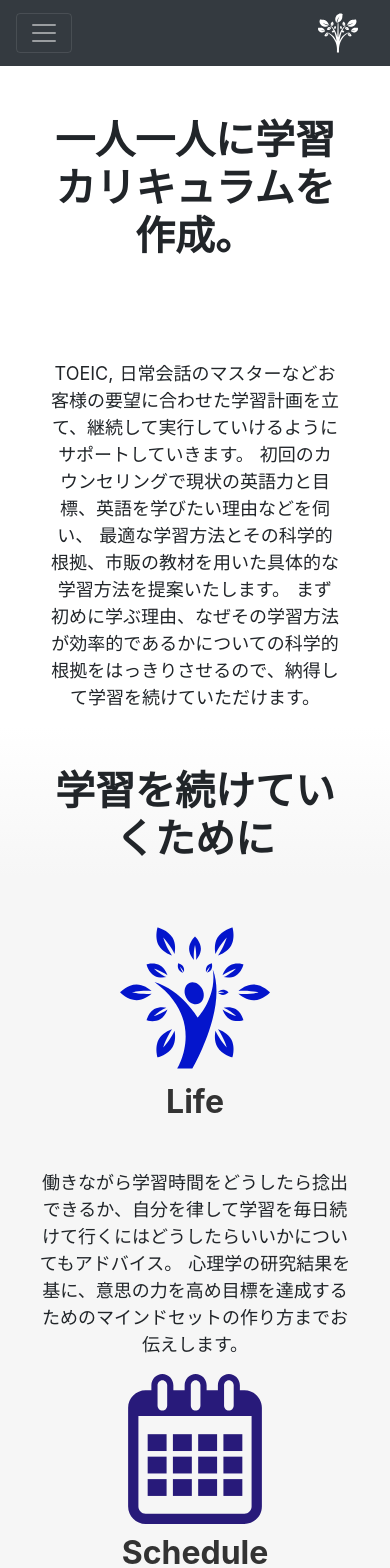
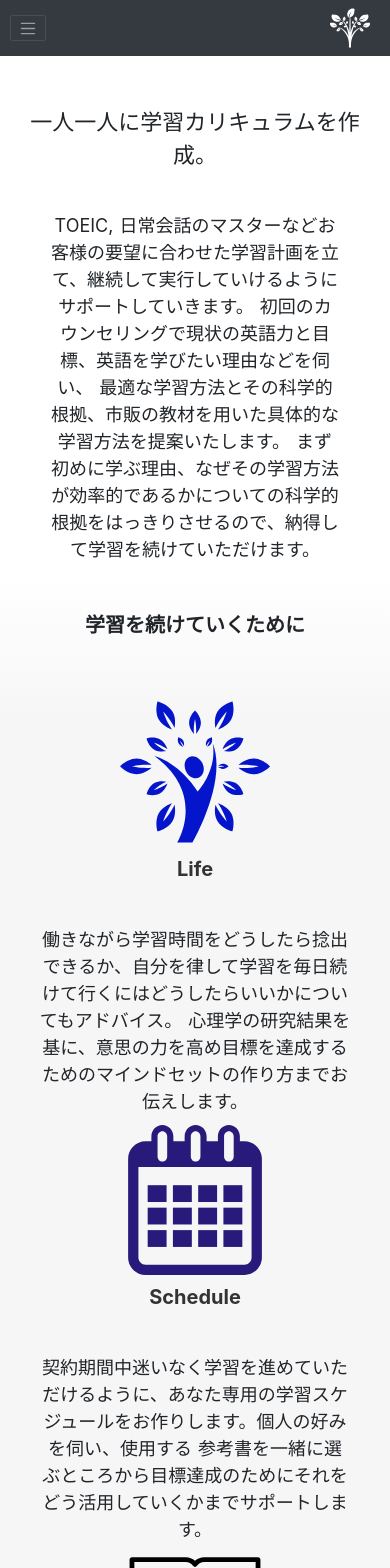
Before and after one commit to masalennon/myEnglish, a Nuxt app: page /content in a window 390 px wide. Shown: the top 1568 px of the page. Built offline with nearby package versions, Linux system fonts and the light colour scheme.

Commit message:
changed to scss, adjusting font-size so that it will look nice on both smartphone and pc

```diff
--- a/layouts/default.vue
+++ b/layouts/default.vue
@@ -34,7 +34,7 @@
 <style lang="scss">
 
 html {
-  font-size: 16px;
+  font-size: 62.5%;
   word-spacing: 1px;
   -ms-text-size-adjust: 100%;
   -webkit-text-size-adjust: 100%;
@@ -55,6 +55,7 @@ p {
 
 h1 {
   text-align: center;
+  font-size: 2rem !important;
 }
 
 body {
@@ -69,8 +70,8 @@ article .life-advice {
 .container {
   max-width: 100%;
   text-align: center;
-  padding-left: 0px;
-  padding-right: 0px;
+  padding-left: 0px !important;
+  padding-right: 0px !important;
   padding-top: 50px;
   overflow-x: hidden;
 }
--- a/nuxt.config.js
+++ b/nuxt.config.js
@@ -47,10 +47,10 @@ module.exports = {
 	'bootstrap-vue/nuxt',
   ],
   css: [
-	'@/src/assets/scss/app.scss'
+    // SCSS file in the project
+	'@/src/assets/scss/app.scss',
+    // CSS file in the project
 	// Load a Node.js module directly (here it's a Sass file)
-    // CSS file in the project
-    // SCSS file in the project
   ],
   router: {
   }
--- a/pages/content.vue
+++ b/pages/content.vue
@@ -28,9 +28,9 @@
 	<article>
 	  <div class="row row--extend">
 		<div class="col-md-12">
-		  <h1 class="">
+		  <div class="make-carriculum-header">
 			一人一人に学習カリキュラムを作成。<br>
-		  </h1>
+		  </div>
 		  <!--<div class="both-ok">-->
 			<!--<img :src="require('../assets/both-OK.png')" />-->
 			<!--</div>-->
@@ -43,7 +43,7 @@
 		</div>
 	  </div>
 
-	  <div class="life-advice row--extend">
+	  <div class="life-advice row--extend" >
 		<h1>
 		  学習を続けていくために<br>
 		</h1>
@@ -54,7 +54,7 @@
 			<h4>
 			  Life
 			</h4>
-			<p class="life-advice-paragraph1">
+			<p class="life-advice-paragraph">
 			  働きながら学習時間をどうしたら捻出できるか、自分を律して学習を毎日続けて行くにはどうしたらいいかについてもアドバイス。
 			  心理学の研究結果を基に、意思の力を高め目標を達成するためのマインドセットの作り方までお伝えします。
 			</p>
@@ -64,7 +64,7 @@
 			<h4>
 			  Schedule
 			</h4>
-			<p class="life-advice-paragraph2">
+			<p class="life-advice-paragraph">
 			  契約期間中迷いなく学習を進めていただけるように、あなた専用の学習スケジュールをお作りします。個人の好みを伺い、使用する
 			  参考書を一緒に選ぶところから目標達成のためにそれをどう活用していくかまでサポートします。
 			</p>
@@ -74,7 +74,7 @@
 			<h4>
 			  Homework
 			</h4>
-			<p class="life-advice-paragraph3">
+			<p class="life-advice-paragraph">
 			  継続して毎日の学習を行えるように、宿題の設定をいたします。宿題を全てこなしていけばあなたの目標を達成できるように作成しますので、
 			  毎日の学習のペースメーカーとしてお役立てください。もちろん、自分で学ぶペースを決めたい、など希望がありましたら柔軟にお答えいたします。
 			</p>
@@ -141,7 +141,16 @@
 </template>
 
 <style lang="scss">
-@import '../src/assets/scss/app.scss';
+
+
+
+.container {
+
+  width: inherit !important;
+  max-width: 100%;
+  padding-right: 0px;
+  padding-left: 0px;
+
   h1 {
 	width: 80%;
 	margin-left: auto;
@@ -149,57 +158,27 @@ h1 {
 	margin-bottom: 60px;
 	font-weight: 700;
   }
+  .row--extend {
+	width: 100% !important;
+	margin-right: 0px !important;
+	margin-left: 0px !important;
+  }
 
 
-.both-ok {
-  height: 100%;
-  width: 100%
-}
-
-.make-carriculum-h1 {
-}
-
+	padding-bottom: 50px;
 	.make-carriculum-paragraph {
 	  width: 80% !important;
 	}
-
+	.make-carriculum-header {
+	  font-size: 22px;
+	}
   .life-advice {
-  background: linear-gradient(to bottom, #fff 0, #f6f6f6 150px);
 	padding-bottom: 60px;
 	padding-top: 40px;
-}
-
+	background: linear-gradient(to bottom, #fff 0, #f6f6f6 150px);
 	.life-advice-paragraph {
 	  margin-right: auto;
 	  margin-left: auto;
-}
-
-.online-support {
-  padding-top: 40px;
-  background: linear-gradient(to top, #fff 0, #f6f6f6 150px);
-}
-
-.online-support-paragraph {
-
-}
-.unnecessary-eikaiwa {
-  padding-bottom: 60px;
-  margin-top: 50px;
-}
-.unnecessary-eikaiwa-paragraph {
-
-}
-
-.container {
-  width: inherit !important;
-  max-width: 100%;
-  padding-right: 0px;
-  padding-left: 0px;
-}
-
-
-.make-carriculum {
-  padding-bottom: 50px;
 	}
 
 	.life-advice-row {
@@ -209,30 +188,19 @@ h1 {
 	  margin-left: auto;
 	}
 
-.life-advice-paragraph1 {
+	.life-advice-paragraph {
 	  width: 80% !important;
-}
-
-.life-advice-paragraph2 {
-  width: 80% !important;
-}
-.life-advice-paragraph3 {
-  width: 80% !important;
-}
-.main-container {
 	}
 
 	.life-advice1 {
 	  width: 33%;
 	  float: left;
 	}
-h4 {
-  font-size: 2em;
-  color: #333;
-  font-weight: 700;
-  text-align: center;
-  padding-top: 10px;
+
   }
+  .online-support {
+  padding-top: 40px;
+  background: linear-gradient(to top, #fff 0, #f6f6f6 150px);
   .online-support-paragraph1 {
 	width: 80% !important;
   }
@@ -244,11 +212,29 @@ h4 {
   .online-support-h1 {
 	margin-bottom: 30px;
   }
-
-.row--extend {
-  width: 100% !important;
-  margin-right: 0px !important;
-  margin-left: 0px !important;
 }
 
+.unnecessary-eikaiwa {
+  padding-bottom: 60px;
+  margin-top: 50px;
+}
+
+}
+
+
+
+
+
+
+
+
+h4 {
+  font-size: 2em;
+  color: #333;
+  font-weight: 700;
+  text-align: center;
+  padding-top: 10px;
+}
+
+
 </style>
--- a/pages/index.vue
+++ b/pages/index.vue
@@ -1,6 +1,7 @@
 <template>
-  <main class="container">
+  <main class="container" id="index">
 	<div class="">
+	  <div class="first-section">
 		<h1>
 		  今度こそ本気で英語を身につけたいあなたへ
 		</h1>
@@ -9,7 +10,7 @@
 			英語の勉強をしてはいるものの、なかなか成果が出ない方
 		  </p>
 		  <p>
-		  英会話教室に通ったがなかなか身につかないばかりか費用が高くてやめてしまった方
+			英会話教室に通ったがなかなか身につかないまま費用が高くてやめてしまった方
 		  </p>
 		  <p>
 			英会話スクールと違って受け身にならない
@@ -22,9 +23,12 @@
 			思ったように英語が話せず悩んでいる方
 		  </p>
 		</h3>
+	  </div>
+
+	  <div class="second-section">
 		<h2>
+		  科学に裏打ちされた学習カリキュラムだから効率的に<br>
 		  個人によるマンツーマンレッスンだからお手頃に<br>
-		科学に裏打ちされた学習カリキュラムだから効率的に<br>
 		  学習のサポートが充実しているから継続的に<br>
 		  限界を目標に設定するからストイックに<br>
 		  自習サポート型だから能動的に<br>
@@ -38,58 +42,36 @@
 
 		下にスクロールしていくと植物が育っていくようにしよう。
 
-
-
-
-
-
-
-
+	  </div>
 
 	</div>
 
   </main>
 </template>
 
-<script>
-import AppLogo from '~/components/AppLogo.vue'
-
-export default {
-  components: {
-	AppLogo
-  }
-}
-</script>
-
-<style>
+<style lang="scss">
 .container {
   min-height: 100vh;
   justify-content: center;
   align-items: center;
   text-align: center;
+  max-width: 100%;
+  p {
+	margin-bottom: 0px !important;
   }
-
-body {
+  h3 {
+	margin-bottom: 0px;
   }
-
-.title {
-  font-family: "Quicksand", "Source Sans Pro", -apple-system, BlinkMacSystemFont, "Segoe UI", Roboto, "Helvetica Neue", Arial, sans-serif; /* 1 */
-  display: block;
-  font-weight: 300;
-  font-size: 100px;
-  color: #35495e;
-  letter-spacing: 1px;
+  .first-section {
+	background: linear-gradient(to bottom, #fff 0, #f6f6f6 150px);
   }
-
-.subtitle {
-  font-weight: 300;
-  font-size: 42px;
-  color: #526488;
-  word-spacing: 5px;
-  padding-bottom: 15px;
+  .second-section {
+	background: linear-gradient(to top, #fff 0, #f6f6f6 150px);
   }
-
   .links {
 	padding-top: 15px;
   }
+}
+
+
 </style>
--- a/pages/price.vue
+++ b/pages/price.vue
@@ -123,8 +123,7 @@ export default {
 }
 </script>
 
-<style>
-
+<style lang="scss">
 html {
   background: white;
 }
--- a/pages/profile.vue
+++ b/pages/profile.vue
@@ -1,6 +1,6 @@
 <template>
   <section class="container">
-    <div>
+	<div>
 	  <p class="profile">
 		1993年生まれ。慶應義塾大学経済学部卒。<br>
 		独学で慶應義塾大学、東京外国語大学に合格。<br>
@@ -11,27 +11,16 @@
 	  </p>
 
 	  <!--<img :src="require('../assets/TOEIC-SCORE.png')" />-->
-    </div>
+	</div>
   </section>
 </template>
 
 <script>
 
-export default {
-  components: {
-  },
-  data () {
-        return {
-        }
-  }
-}
 </script>
 
-<style>
-.profile {
-  width: 100% !important;
-  margin-bottom: 400px;
-}
+
+<style lang="scss">
 
 .container {
   min-height: 87vh;
@@ -39,26 +28,10 @@ export default {
   justify-content: center;
   align-items: center;
   text-align: center;
+  .profile {
+	width: 100% !important;
+	margin-bottom: 400px;
+  }
 }
 
-.title {
-  font-family: "Quicksand", "Source Sans Pro", -apple-system, BlinkMacSystemFont, "Segoe UI", Roboto, "Helvetica Neue", Arial, sans-serif; /* 1 */
-  display: block;
-  font-weight: 300;
-  font-size: 100px;
-  color: #35495e;
-  letter-spacing: 1px;
-}
-
-.subtitle {
-  font-weight: 300;
-  font-size: 42px;
-  color: #526488;
-  word-spacing: 5px;
-  padding-bottom: 15px;
-}
-
-.links {
-  padding-top: 15px;
-}
 </style>
```
Lines whose indentation alone changed are shown as unchanged.
